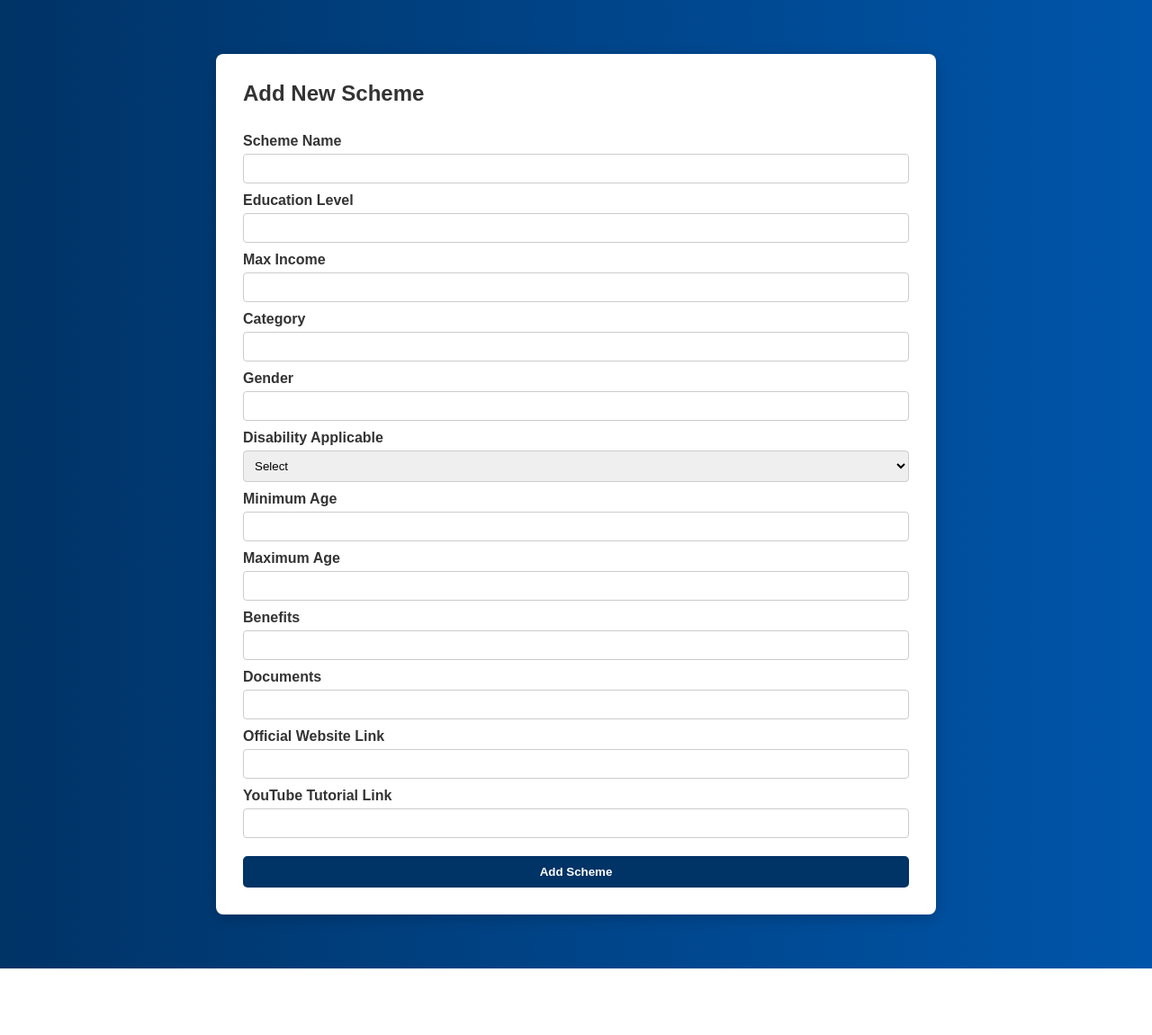
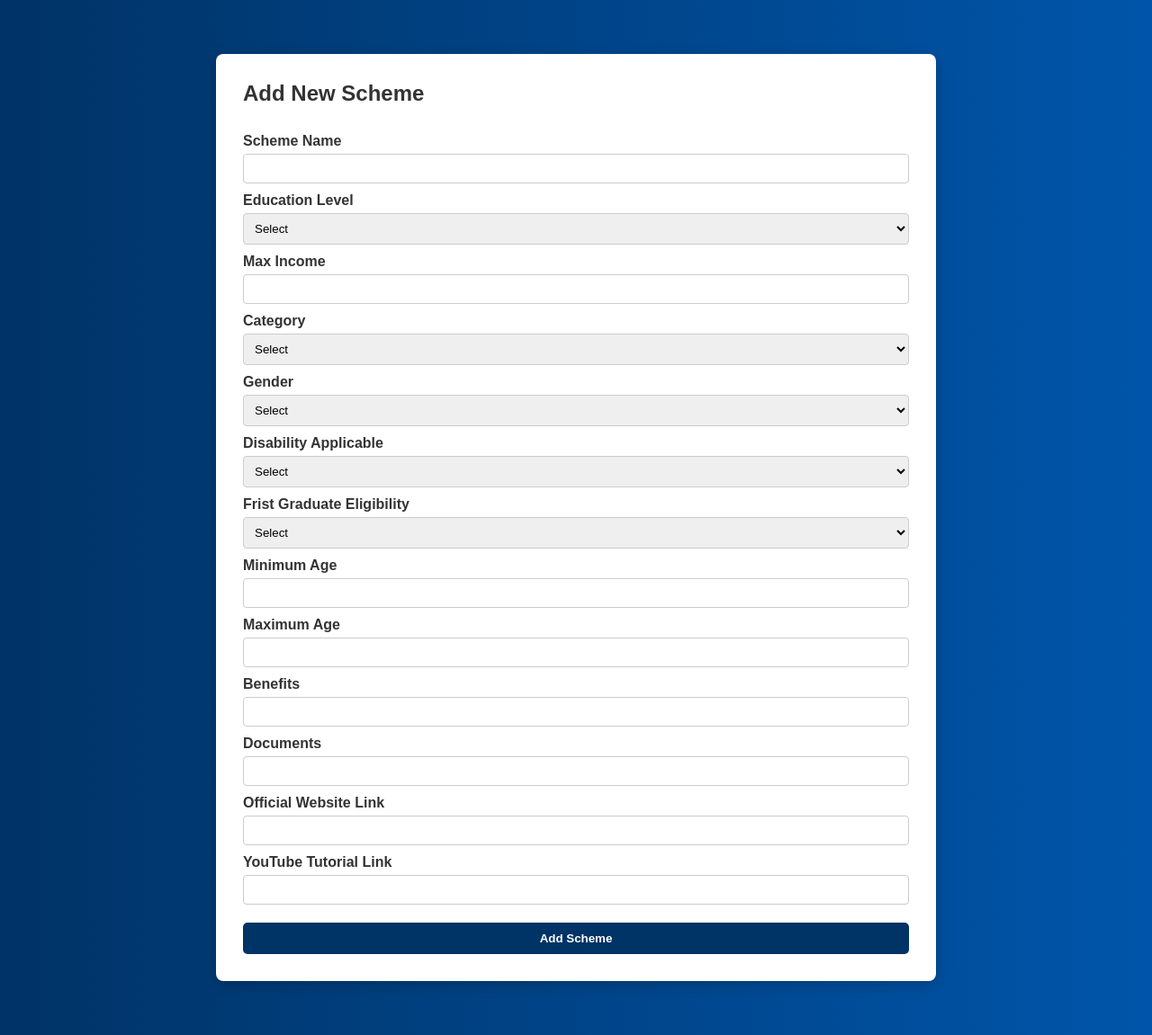
Before and after one commit to YakVash/student_awareness_portal, a Flask app: page /add-scheme in a window 1280 px wide. Shown: the part 53-1204 px from the top of the page at 90% size. Before the commit the page ends 1130 px from the top, so only its background shows below. Run offline with Flask 3, Linux system fonts and the light colour scheme; the visitor is signed in with stand-in values (Sample User, id 1).

Commit message:
Added first graduate eligibility support and updated scheme filtering logic

```diff
--- a/app.py
+++ b/app.py
@@ -27,6 +27,7 @@ def check():
     category = request.form['category']
     gender = request.form['gender']
     disability = request.form['disability']
+    first_graduate = request.form['first_graduate']
     age = int(request.form['age'])
 
     if age < 5:
@@ -46,11 +47,12 @@ def check():
     AND (category = %s OR category = 'Any')
     AND (gender = %s OR gender = 'Any')
     AND (disability = %s OR disability = 'Any')
+    AND (first_graduate = %s OR first_graduate = 'Any')
     AND min_age <= %s
     AND max_age >= %s
     """
 
-    cursor.execute(query, (education, income, category, gender, disability, age, age))
+    cursor.execute(query, (education, income, category, gender, disability, first_graduate, age, age))
     results = cursor.fetchall()
 
     return render_template("result.html", schemes=results)
@@ -156,10 +158,11 @@ def update_scheme(id):
 
         scheme_name = request.form['scheme_name']
         education = request.form['education']
-        max_income = request.form['max_income']
+        max_income = int(request.form['max_income'])
         category = request.form['category']
         gender = request.form['gender']
         disability = request.form['disability']
+        first_graduate = request.form['first_graduate']
         min_age = request.form['min_age']
         max_age = request.form['max_age']
         benefits = request.form['benefits']
@@ -177,6 +180,7 @@ def update_scheme(id):
             category=%s,
             gender=%s,
             disability=%s,
+            first_graduate=%s,
             min_age=%s,
             max_age=%s,
             benefits=%s,
@@ -188,7 +192,7 @@ def update_scheme(id):
 
         cursor.execute(query, (
             scheme_name, education, max_income, category,
-            gender,disability, min_age, max_age,
+            gender,disability, first_graduate, min_age, max_age,
             benefits, documents,
             official_link, youtube_link,
             id
@@ -214,6 +218,7 @@ def save_scheme():
         benefits = request.form['benefits']
         documents = request.form['documents']
         disability = request.form['disability']
+        first_graduate = request.form['first_graduate']
         official_link = request.form['official_link']
         youtube_link = request.form['youtube_link']
 
@@ -222,8 +227,8 @@ def save_scheme():
         query = """
         INSERT INTO schemes
         (scheme_name, education_level, max_income, category, gender,
-        min_age, max_age, benefits, documents, official_link, youtube_link, disability)
-        VALUES (%s, %s, %s, %s, %s, %s, %s, %s, %s, %s, %s, %s)
+        min_age, max_age, benefits, documents, disability, first_graduate, official_link, youtube_link)
+        VALUES (%s, %s, %s, %s, %s, %s, %s, %s, %s, %s, %s, %s, %s)
         """
 
         cursor.execute(query, (
@@ -231,8 +236,8 @@ def save_scheme():
             category, gender,
             min_age, max_age,
             benefits, documents,
-            official_link, youtube_link,
-            disability
+            disability, first_graduate,
+            official_link, youtube_link
         ))
 
         db.commit()
--- a/templates/add_scheme.html
+++ b/templates/add_scheme.html
@@ -14,22 +14,51 @@
         <input type="text" name="scheme_name" required>
 
         <label>Education Level</label>
-        <input type="text" name="education" required>
+        <select name="education" required>
+            <option value="">Select</option>
+            <option value="Primary">Primary</option>
+            <option value="Secondary">Secondary</option>
+            <option value="Higher Secondary">Higher Secondary</option>
+            <option value="Diploma">Diploma</option>
+            <option value="UG">Undergraduate (UG)</option>
+            <option value="PG">Postgraduate (PG)</option>
+            <option value="PhD">PhD</option>
+        </select>
 
         <label>Max Income</label>
         <input type="number" name="max_income" required>
 
         <label>Category</label>
-        <input type="text" name="category" required>
+        <select name="category" required>
+            <option value="">Select</option>
+            <option value="SC">SC</option>
+            <option value="ST">ST</option>
+            <option value="OBC">OBC</option>
+            <option value="Minority">Minority</option>
+            <option value="Any">Any</option>
+        </select>
 
         <label>Gender</label>
-        <input type="text" name="gender" required>
+        <select name="gender" required>
+            <option value="">Select</option>
+            <option value="Male">Male</option>
+            <option value="Female">Female</option>
+            <option value="Any">Any</option>
+        </select>
 
         <label>Disability Applicable</label>
         <select name="disability" required>
             <option value="">Select</option>
             <option value="Yes">Only for PWD</option>
             <option value="No">Not Disability Specific</option>
+            <option value="Any">Applicable to All</option>
+        </select>
+
+        <label>Frist Graduate Eligibility</label>
+        <select name="first_graduate" required>
+            <option value="">Select</option>
+            <option value="Yes">Required</option>
+            <option value="No">Not Required</option>
             <option value="Any">Applicable to All</option>
         </select>
 
```
Also changed, not shown: templates/index.html (+8 -0 lines), templates/scheme_detail.html (+13 -1 lines).
